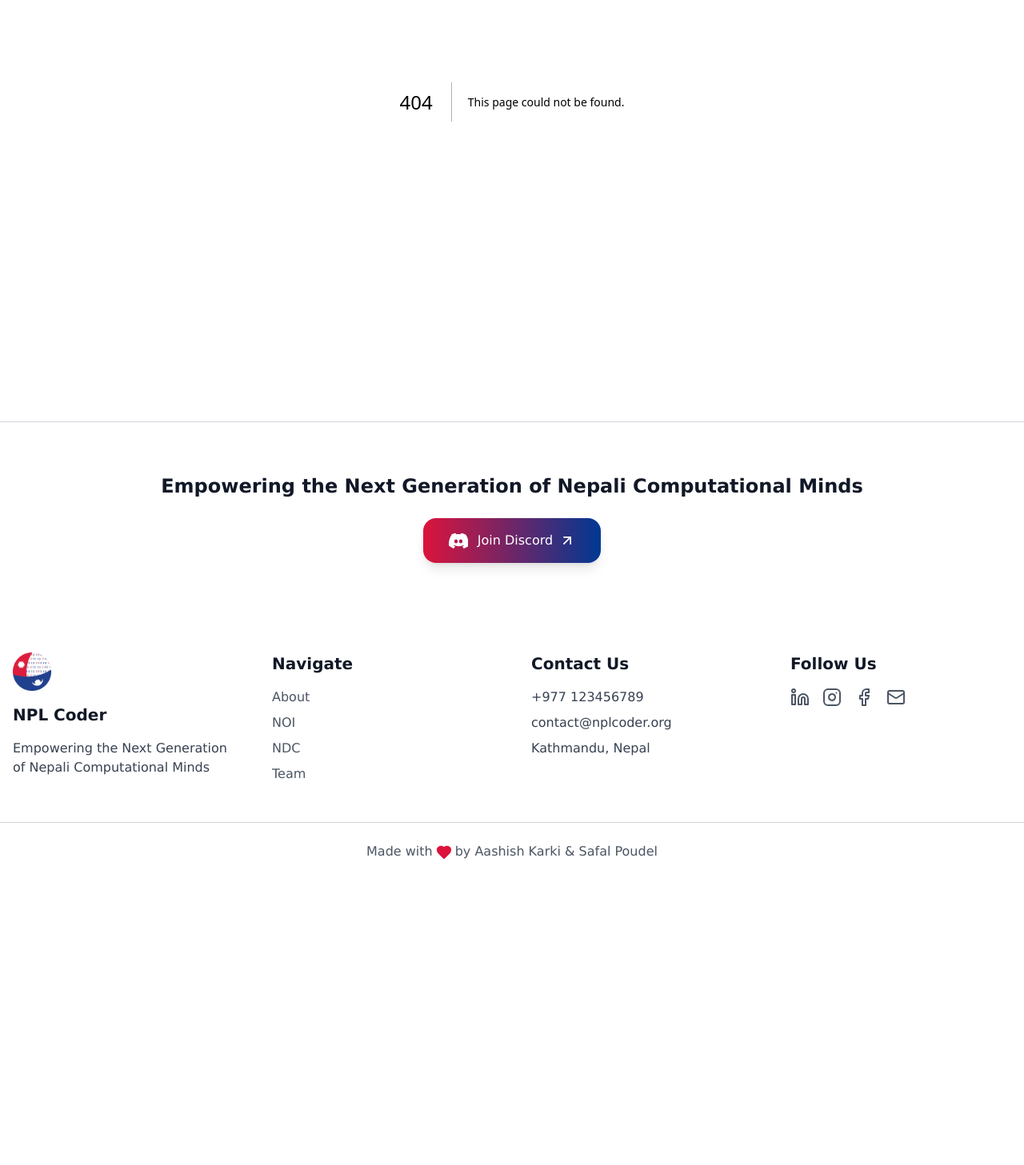
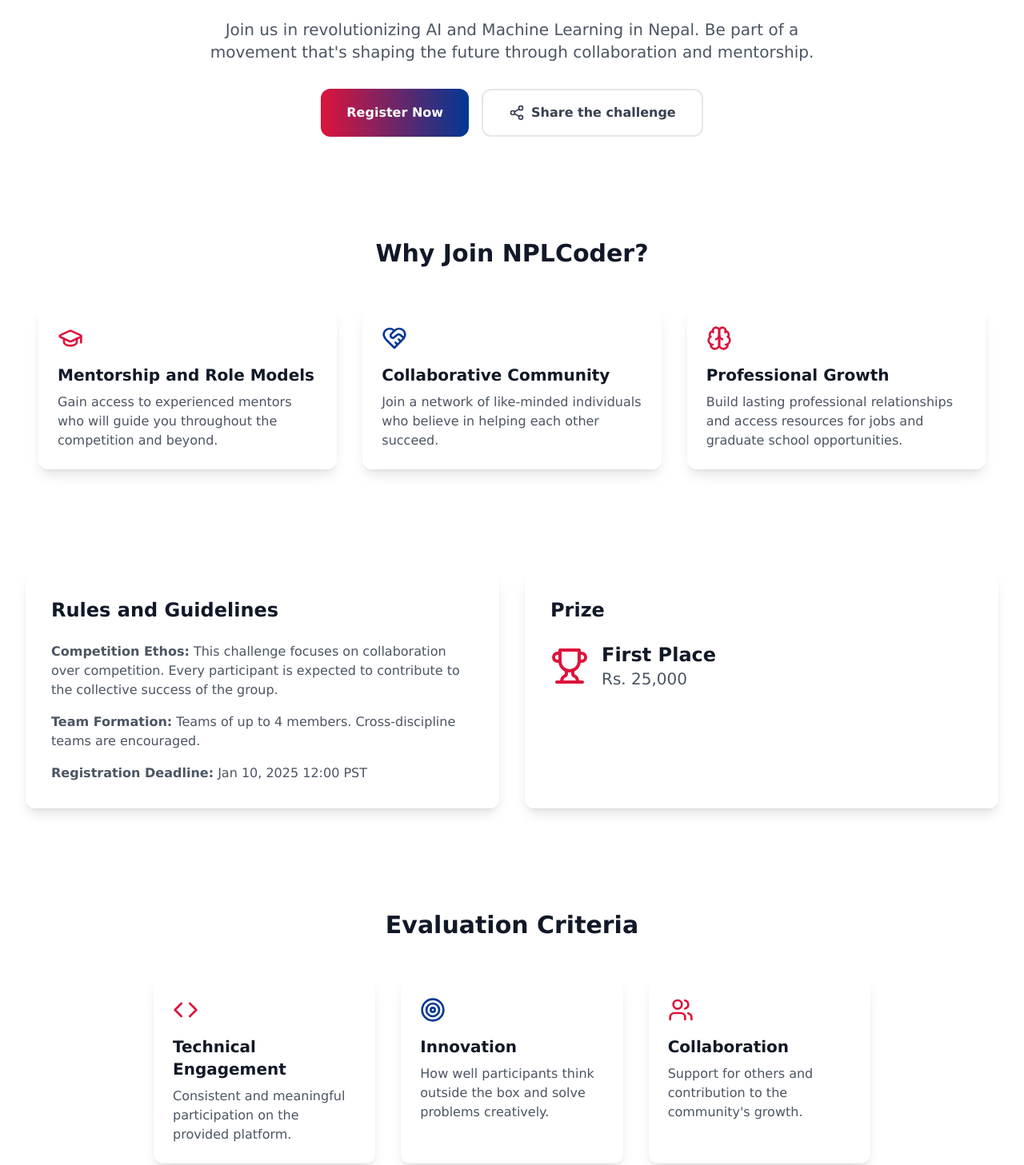
Before and after one commit to npl-coder/nplcoder, a Next.js app: page /ndc in a window 1280 px wide. Before the commit this address had no page. Shown: the part 273-1730 px from the top of the page at 80% size. Before the commit the page ends 1374 px from the top, so only its background shows below. Built offline with nearby package versions, Linux system fonts and the light colour scheme.

Commit message:
added NDC, fixed NOI and spacing

```diff
--- a/app/about/page.jsx
+++ b/app/about/page.jsx
@@ -81,16 +81,16 @@
   ];
 
   return (
-    <main className="min-h-screen p-20 bg-gradient-to-br from-gray-50 to-gray-100 dark:from-[#0d0f15] dark:via-[#2C3043] dark:to-[#1a1d2c]">
+    <main className="min-h-screen p-8 bg-gradient-to-br from-gray-50 to-gray-100 dark:from-[#0d0f15] dark:via-[#2C3043] dark:to-[#1a1d2c]">
     <section className="relative overflow-hidden mx-auto lg:px-8 pt-24 lg:pt-[140px]">
       <div className="max-w-7xl mx-auto px-4">
         <div className="grid grid-cols-1 lg:grid-cols-2 gap-8 items-center">
-          <div className="relative group flex justify-center lg:justify-start">
+          <div className="relative group flex justify-center lg:justify-center">
             <div className="relative z-10 rounded-3xl overflow-hidden">
               <img
                 src="./images/NPLCoder.png"
                 alt="About NPLCoder"
-                className="w-48 h-48 lg:w-64 lg:h-64 object-cover transform group-hover:scale-105 transition-transform duration-500"
+                className="w-48 h-48 lg:w-[300px] lg:h-[300px] object-cover transform  transition-transform duration-500"
               />
             </div>
             <div className="absolute -inset-4 bg-gradient-to-r from-[#DC143C]/20 to-[#003893]/20 rounded-3xl blur-lg group-hover:blur-xl transition-all duration-500 -z-10" />
@@ -98,7 +98,7 @@
 
           <div className="space-y-6 text-center lg:text-left">
             <h1 className="text-4xl lg:text-5xl font-bold text-black dark:text-white">
-              About NPLCoder
+               NPLCoder
             </h1>
         <div className="space-y-4 text-gray-600 dark:text-gray-300">
           <p className="text-lg leading-relaxed">
@@ -115,9 +115,21 @@
     </div>
   </div>
 </section>
+<section className="py-16">
+  <br></br>
+        <div className="max-w-7xl mx-auto px-4">
+        <h2 className="text-3xl font-bold text-center mb-12 text-black dark:text-white bg-clip-text">
+        Our Mission
+          </h2>
+          <div className="text-center text-lg leading-relaxed text-gray-600 dark:text-gray-300">
+            To unlock the vast potential of Nepalese talent by cultivating a culture of computational excellence and fostering innovation. NPLCoder is committed to equipping students with cutting-edge skills, invaluable resources, and transformative opportunities, enabling them to spearhead technological advancements on both national and global stages with confidence and expertise.
+          </div>
+        </div>
+      </section>
+
       <section className="py-16">
         <div className="max-w-7xl mx-auto px-4">
-          <h2 className="text-3xl font-bold text-center mb-12 text-black dark:text-white bg-clip-text text-transparent">
+          <h2 className="text-3xl font-bold text-center mb-12 text-black dark:text-white bg-clip-text">
             Our Values
           </h2>
           <div className="grid md:grid-cols-2 lg:grid-cols-3 gap-8">
@@ -141,7 +153,6 @@
           </div>
         </div>
       </section>
-
       <section className="py-16 ">
         <div className="max-w-7xl mx-auto px-4">
           <h2 className="text-3xl font-bold text-center mb-12 text-black dark:text-white">
@@ -168,8 +179,6 @@
           </div>
         </div>
       </section>
-
-
     </main>
   );
 };
--- /dev/null
+++ b/app/ndc/page.jsx
@@ -0,0 +1,154 @@
+'use client'
+import React, { useState } from 'react';
+import { Calendar, Share2, CheckCircle, Trophy, Users, Target, Brain, HeartHandshake, GraduationCap, Code } from 'lucide-react';
+
+const NDC = () => {
+  const [shareText, setShareText] = useState("Share the challenge");
+  const [isCopied, setIsCopied] = useState(false);
+
+  const handleShare = async () => {
+    try {
+      await navigator.clipboard.writeText(window.location.href);
+      setShareText("Link copied!");
+      setIsCopied(true);
+      setTimeout(() => {
+        setShareText("Share the challenge");
+        setIsCopied(false);
+      }, 2000);
+    } catch (err) {
+      console.error("Failed to copy:", err);
+      setShareText("Failed to copy");
+      setTimeout(() => setShareText("Share the challenge"), 2000);
+    }
+  };
+
+  return (
+    <div className="min-h-screen bg-white dark:bg-gradient-to-br dark:from-[#0d0f15] dark:via-[#2C3043] dark:to-[#1a1d2c]">
+      <div className="container mx-auto px-4 lg:px-8 lg:pt-[100px]">
+        <div className="relative py-16 overflow-hidden">
+          <div className="container mx-auto px-4">
+            <div className="text-center max-w-3xl mx-auto">
+            <h1 className="text-4xl lg:text-5xl font-bold mb-6 bg-clip-text text-transparent bg-gradient-to-r from-[#DC143C] to-[#003893]">
+            Nepal Data Challenge
+              </h1>
+              <h2 className="text-2xl lg:text-3xl mb-6 text-gray-800 dark:text-gray-200">
+                Where Passion Meets Possibility
+              </h2>
+              <p className="text-xl text-gray-600 dark:text-gray-300 mb-8">
+                Join us in revolutionizing AI and Machine Learning in Nepal. Be part of a movement that's shaping the future through collaboration and mentorship.
+              </p>
+              <div className="flex flex-wrap justify-center gap-4">
+                <button className="px-8 py-4 bg-gradient-to-r from-[#DC143C] to-[#003893] text-white rounded-xl font-semibold hover:opacity-90 transition-all">
+                  Register Now
+                </button>
+                <button
+                  onClick={handleShare}
+                  className={`px-8 py-4 border-2 rounded-xl font-semibold flex items-center gap-2 transition-colors ${
+                    isCopied
+                      ? "bg-green-500 text-white border-green-500"
+                      : "border-gray-200 dark:border-gray-700 text-gray-700 dark:text-white hover:bg-gray-50 dark:hover:bg-gray-800"
+                  }`}
+                >
+                  {isCopied ? <CheckCircle className="w-5 h-5" /> : <Share2 className="w-5 h-5" />}
+                  {shareText}
+                </button>
+              </div>
+            </div>
+          </div>
+        </div>
+
+
+
+        <div className="container mx-auto px-4 py-16">
+          <h2 className="text-3xl font-bold text-center text-gray-900 dark:text-white mb-12">
+            Why Join NPLCoder?
+          </h2>
+          <div className="grid md:grid-cols-2 lg:grid-cols-3 gap-8">
+            <div className="bg-white dark:bg-gray-800/50 rounded-xl p-6 shadow-lg backdrop-blur-lg">
+              <GraduationCap className="w-8 h-8 text-[#DC143C] mb-4" />
+              <h3 className="text-xl font-semibold text-gray-900 dark:text-white mb-2">Mentorship and Role Models</h3>
+              <p className="text-gray-600 dark:text-gray-300">
+                Gain access to experienced mentors who will guide you throughout the competition and beyond.
+              </p>
+            </div>
+
+            <div className="bg-white dark:bg-gray-800/50 rounded-xl p-6 shadow-lg backdrop-blur-lg">
+              <HeartHandshake className="w-8 h-8 text-[#003893] mb-4" />
+              <h3 className="text-xl font-semibold text-gray-900 dark:text-white mb-2">Collaborative Community</h3>
+              <p className="text-gray-600 dark:text-gray-300">
+                Join a network of like-minded individuals who believe in helping each other succeed.
+              </p>
+            </div>
+
+            <div className="bg-white dark:bg-gray-800/50 rounded-xl p-6 shadow-lg backdrop-blur-lg">
+              <Brain className="w-8 h-8 text-[#DC143C] mb-4" />
+              <h3 className="text-xl font-semibold text-gray-900 dark:text-white mb-2">Professional Growth</h3>
+              <p className="text-gray-600 dark:text-gray-300">
+                Build lasting professional relationships and access resources for jobs and graduate school opportunities.
+              </p>
+            </div>
+          </div>
+        </div>
+
+        <div className="grid md:grid-cols-2 gap-8 py-16">
+          <div className="bg-white dark:bg-gray-800/50 rounded-xl p-8 shadow-lg">
+            <h2 className="text-2xl font-bold text-gray-900 dark:text-white mb-6">Rules and Guidelines</h2>
+            <div className="space-y-4 text-gray-600 dark:text-gray-300">
+              <p><strong>Competition Ethos:</strong> This challenge focuses on collaboration over competition. Every participant is expected to contribute to the collective success of the group.</p>
+              <p><strong>Team Formation:</strong> Teams of up to 4 members. Cross-discipline teams are encouraged.</p>
+              <p><strong>Registration Deadline:</strong> Jan 10, 2025 12:00 PST</p>
+            </div>
+          </div>
+
+          <div className="bg-white dark:bg-gray-800/50 rounded-xl p-8 shadow-lg">
+            <h2 className="text-2xl font-bold text-gray-900 dark:text-white mb-6">Prize</h2>
+            <div className="flex items-center gap-4">
+              <Trophy className="w-12 h-12 text-[#DC143C]" />
+              <div>
+                <p className="text-2xl font-bold text-gray-900 dark:text-white">First Place</p>
+                <p className="text-xl text-gray-600 dark:text-gray-300">Rs. 25,000</p>
+              </div>
+            </div>
+          </div>
+        </div>
+
+        <div className="py-16">
+          <h2 className="text-3xl font-bold text-center text-gray-900 dark:text-white mb-12">Evaluation Criteria</h2>
+          <div className="grid md:grid-cols-3 gap-8 max-w-4xl mx-auto">
+            <div className="bg-white dark:bg-gray-800/50 rounded-xl p-6 shadow-lg">
+              <Code className="w-8 h-8 text-[#DC143C] mb-4" />
+              <h3 className="text-xl font-semibold text-gray-900 dark:text-white mb-2">Technical Engagement</h3>
+              <p className="text-gray-600 dark:text-gray-300">
+                Consistent and meaningful participation on the provided platform.
+              </p>
+            </div>
+
+            <div className="bg-white dark:bg-gray-800/50 rounded-xl p-6 shadow-lg">
+              <Target className="w-8 h-8 text-[#003893] mb-4" />
+              <h3 className="text-xl font-semibold text-gray-900 dark:text-white mb-2">Innovation</h3>
+              <p className="text-gray-600 dark:text-gray-300">
+                How well participants think outside the box and solve problems creatively.
+              </p>
+            </div>
+
+            <div className="bg-white dark:bg-gray-800/50 rounded-xl p-6 shadow-lg">
+              <Users className="w-8 h-8 text-[#DC143C] mb-4" />
+              <h3 className="text-xl font-semibold text-gray-900 dark:text-white mb-2">Collaboration</h3>
+              <p className="text-gray-600 dark:text-gray-300">
+                Support for others and contribution to the community's growth.
+              </p>
+            </div>
+          </div>
+        </div>
+
+        <div className="py-16 text-center">
+          <button className="px-8 py-4 bg-gradient-to-r from-[#DC143C] to-[#003893] text-white rounded-xl font-semibold hover:opacity-90 text-xl transition-all">
+            Sign Up for the Challenge
+          </button>
+        </div>
+      </div>
+    </div>
+  );
+};
+
+export default NDC;
--- a/app/noi/page.jsx
+++ b/app/noi/page.jsx
@@ -1,14 +1,36 @@
-import React from 'react';
-import { Calendar, Trophy, Users, Target, Brain, Globe } from 'lucide-react';
+'use client'
+import React, { useState } from 'react';
+import { Calendar,Share2, CheckCircle, Trophy, Users, Target, Brain, Globe } from 'lucide-react';
 
 const NOI = () => {
+  const [shareText, setShareText] = useState("Share the event");
+  const [isCopied, setIsCopied] = useState(false);
+
+  const handleShare = async () => {
+    try {
+      await navigator.clipboard.writeText(window.location.href);
+      setShareText("Link copied!");
+      setIsCopied(true);
+
+      setTimeout(() => {
+        setShareText("Share the event");
+        setIsCopied(false);
+      }, 2000);
+    } catch (err) {
+      console.error("Failed to copy:", err);
+      setShareText("Failed to copy");
+
+      setTimeout(() => setShareText("Share the event"), 2000);
+    }
+  }
+
   return (
     <div className="min-h-screen bg-white pb-20 dark:bg-gradient-to-br dark:from-[#0d0f15] dark:via-[#2C3043] dark:to-[#1a1d2c]">
-      <div className="container mx-auto px-4 lg:px-8 pt-24 lg:pt-[140px]">
+      <div className="container mx-auto px-4 lg:px-8  lg:pt-[100px]">
         <div className="relative py-16 overflow-hidden">
           <div className="container mx-auto px-4">
             <div className="text-center max-w-3xl mx-auto">
-              <h1 className="text-4xl lg:text-5xl font-bold mb-6 text-gray-900 dark:text-white">
+              <h1 className="text-4xl lg:text-5xl font-bold mb-6 bg-clip-text text-transparent bg-gradient-to-r from-[#DC143C] to-[#003893]">
                 Nepal Codes Challenge 2025
               </h1>
               <p className="text-xl text-gray-600 dark:text-gray-300 mb-8">
@@ -18,8 +40,16 @@
                 <button className="px-8 py-4 bg-gradient-to-r from-[#DC143C] to-[#003893] text-white rounded-xl font-semibold hover:opacity-90">
                   Register Now
                 </button>
-                <button className="px-8 py-4 border-2 border-gray-200 dark:border-gray-700 text-gray-700 dark:text-white rounded-xl font-semibold hover:bg-gray-50 dark:hover:bg-gray-800">
-                  Learn More
+                <button
+                  onClick={handleShare}
+                  className={`px-8 py-4 border-2 rounded-xl font-semibold flex items-center gap-2 transition-colors duration-300 ${
+                    isCopied
+                      ? "bg-green-500 text-white border-green-500"
+                      : "border-gray-200 dark:border-gray-700 text-gray-700 dark:text-white hover:bg-gray-50 dark:hover:bg-gray-800"
+                  }`}
+                >
+                  {isCopied ? <CheckCircle className="w-5 h-5" /> : <Share2 className="w-5 h-5" />}
+                  {shareText}
                 </button>
               </div>
             </div>
@@ -63,7 +93,7 @@
           </div>
         </div>
 
-      <div className="bg-gray-50 dark:bg-gray-800/30 py-16  rounded-xl">
+        <div className="bg-gray-50 dark:bg-gray-800/30 py-16 rounded-xl">
           <div className="container mx-auto px-4">
             <h2 className="text-3xl font-bold text-center text-gray-900 dark:text-white mb-12">Challenge Tracks</h2>
             <div className="grid md:grid-cols-2 gap-8 max-w-4xl mx-auto">
@@ -85,7 +115,6 @@
             </div>
           </div>
         </div>
-
       </div>
     </div>
   );
--- a/components/Hero.jsx
+++ b/components/Hero.jsx
@@ -7,9 +7,9 @@
 
 const Hero = () => {
   return (
-    <main className="relative bg-white dark:bg-gradient-to-br dark:from-[#0d0f15] dark:via-[#2C3043] dark:to-[#1a1d2c] p-20">
+    <main className="relative bg-white dark:bg-gradient-to-br dark:from-[#0d0f15] dark:via-[#2C3043] dark:to-[#1a1d2c] p-8">
     <div className="container mx-auto px-4 lg:px-8 pt-24 lg:pt-[140px]">
-      <div className="flex flex-col lg:flex-row items-center justify-between gap-16">
+      <div className="flex flex-col lg:flex-row items-center justify-between gap-20">
         <div className="flex-1 text-left">
           <h1 className="text-4xl lg:text-5xl font-bold text-gray-800 dark:text-white tracking-tight mb-6">
             Empowering the{' '}
@@ -19,8 +19,7 @@
             of Nepali Computational Minds.
           </h1>
             <p className="text-gray-600 dark:text-gray-300 text-lg mb-8 max-w-xl">
-            We are a non-profit dedicated to empowering students in Nepal by providing them with the tools, resources, and support they need to excel in coding and competitive programming.
-            </p>
+            NPLCoder is a non-profit organization dedicated to empowering Nepalese students in computing and innovation. We provide resources, mentorship, and opportunities to nurture talent that will drive global change while proudly representing Nepal, blending the nation's rich heritage with technology.            </p>
 
             <div className="flex flex-col sm:flex-row gap-4 mb-12">
             <button className="p-8 bg-red-600 hover:bg-red-700 text-white py-3 sm:py-4 rounded-xl font-semibold mt-4 sm:mt-6">
@@ -54,7 +53,7 @@
 
     <div className="h-8 w-[1px] bg-gray-700  sm:block" />
 
-    <p className="text-gray-600 dark:text-gray-400 flex items-center gap-2 hover:scale-110 transition-all duration-200 cursor-pointer">
+    <p className="text-gray-600 dark:text-gray-400 dark:hover:text-white flex items-center gap-2 hover:scale-110 transition-all duration-200 cursor-pointer">
     <svg width="24" height="24" viewBox="0 0 24 24" fill="none" xmlns="http://www.w3.org/2000/svg">
       <path
         fillRule="evenodd"
--- a/components/Initiatives.jsx
+++ b/components/Initiatives.jsx
@@ -11,7 +11,7 @@
     <div className="lg:pb-32 pb-8 pt-8 lg:pt-32">
       <div className="container mx-auto px-4">
       <h1 className="text-4xl lg:text-5xl font-bold mb-6 text-gray-900 dark:text-white">
-                Nepal Codes Challenge 2025
+               Events
               </h1>
 <div className="grid grid-cols-1 md:grid-cols-2 lg:grid-cols-3 gap-8 justify-center">
   {events.map(event => (
```
Lines whose indentation alone changed are shown as unchanged.
